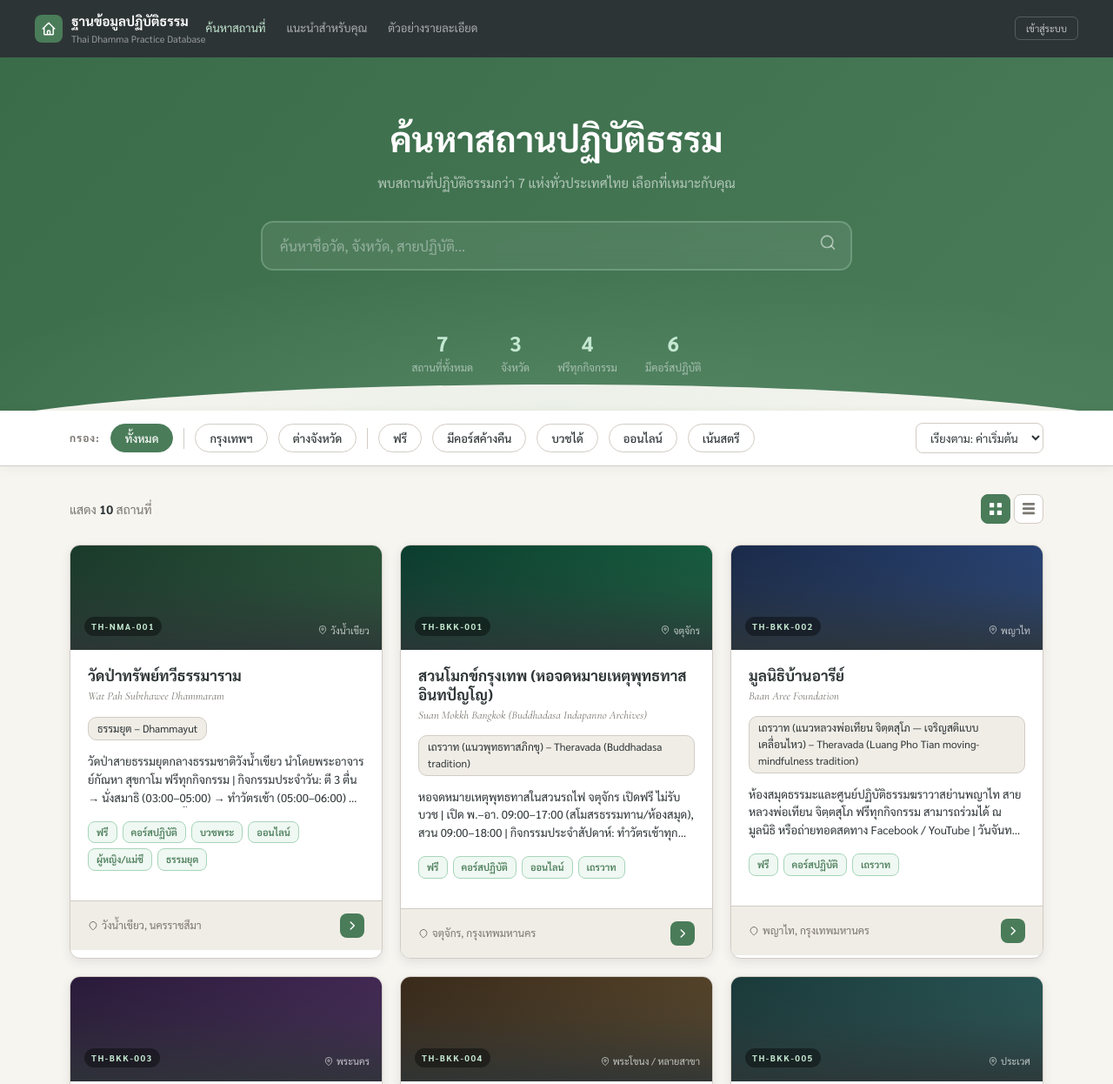
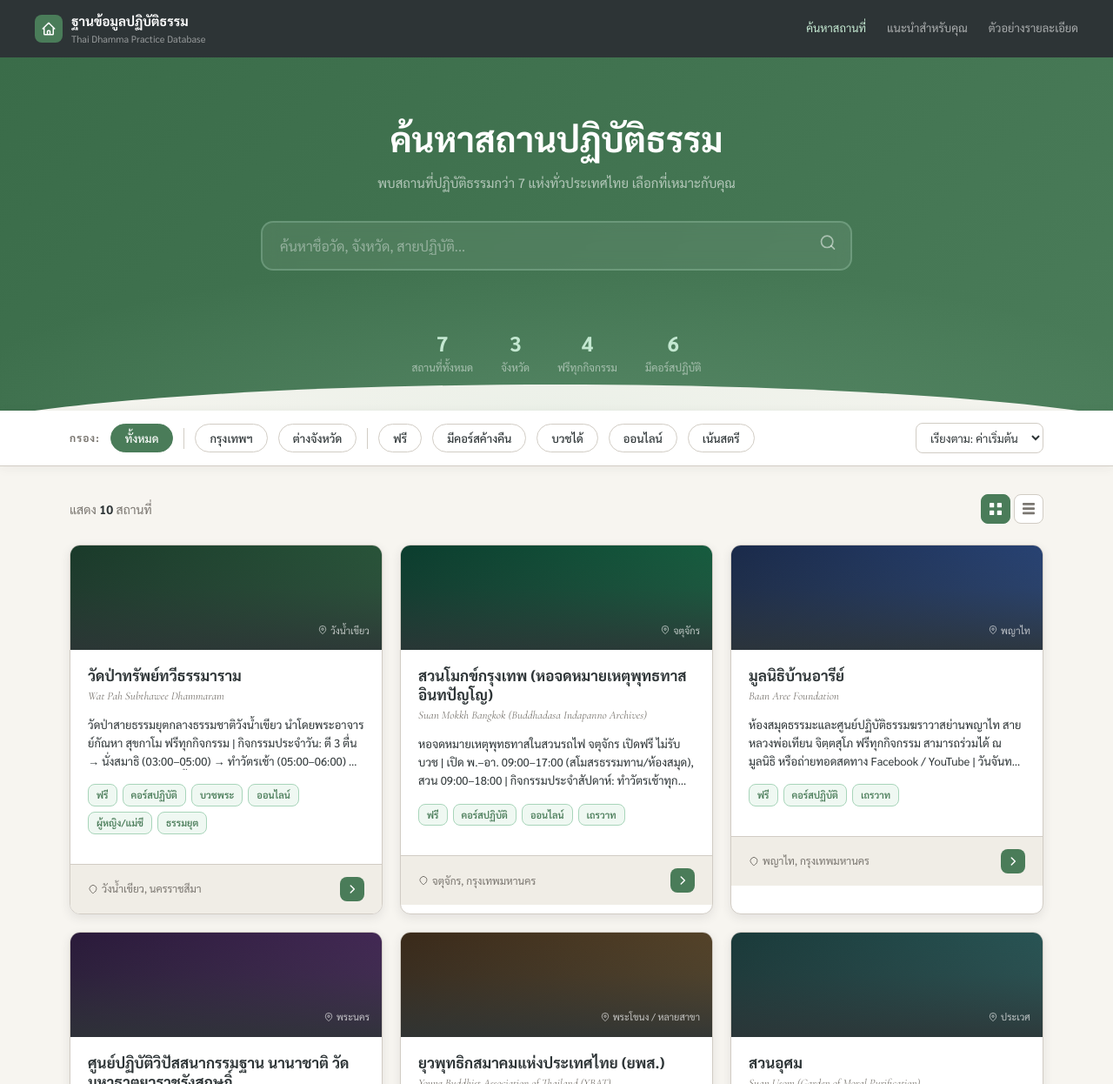
Before and after one commit to E5-Jya/temple-recommendation-site, a plain HTML site: page temple-directory.html in a window 1280 px wide. Shown: the top 1246 px of the page at 87% size. Drawn offline with nearby package versions, Linux system fonts and the light colour scheme.

Commit message:
Fix card overflow — clamp blurb to 3 lines and contain chips within card bounds
Co-Authored-By: Claude Opus 4.6 (1M context) <noreply@anthropic.com>

```diff
--- a/temple-directory.html
+++ b/temple-directory.html
@@ -237,7 +237,7 @@
       display: flex; align-items: center; gap: 4px;
     }
 
-    .card-body { padding: 18px 20px; }
+    .card-body { padding: 18px 20px; overflow: hidden; }
     .card-name-th { font-size: 17px; font-weight: 700; color: var(--foreground); margin-bottom: 3px; line-height: 1.3; }
     .card-name-en {
       font-family: 'Cormorant Garamond', serif;
@@ -257,6 +257,7 @@
     }
     .card-chips {
       display: flex; flex-wrap: wrap; gap: 6px; margin-bottom: 16px;
+      overflow: hidden; max-height: 58px;
     }
     .chip {
       font-size: 11px; font-weight: 600; padding: 3px 9px; border-radius: 8px;
@@ -709,7 +710,6 @@ function renderCards() {
       <div class="card-header" style="">
         <div class="card-header-bg" style="background:${t.gradient}"></div>
         <div class="card-header-overlay"></div>
-        <div class="card-id">${t.id}</div>
         <div class="card-province">
           <svg width="10" height="10" fill="none" viewBox="0 0 24 24" stroke="currentColor" stroke-width="2"><path d="M21 10c0 7-9 13-9 13s-9-6-9-13a9 9 0 0118 0z"/><circle cx="12" cy="10" r="3"/></svg>
           ${t.district}
@@ -718,7 +718,6 @@ function renderCards() {
       <div class="card-body">
         <div class="card-name-th">${highlight(t.nameTh, q)}</div>
         <div class="card-name-en">${highlight(t.nameEn, q)}</div>
-        <div class="card-tradition">${highlight(t.tradition, q)}</div>
         <div class="card-blurb">${highlight(t.blurb, q)}</div>
         <div class="card-chips">
           <span class="chip ${t.costClass}">${t.costLabel}</span>
@@ -771,6 +770,4 @@ document.getElementById('searchInput').addEventListener('input', () => {
 renderCards();
 </script>
 <script src="https://cdn.jsdelivr.net/npm/@supabase/supabase-js@2"></script>
-<script src="supabase-config.js"></script>
-</body>
-</html>
+<script src="supabase-config.js"></script
```
